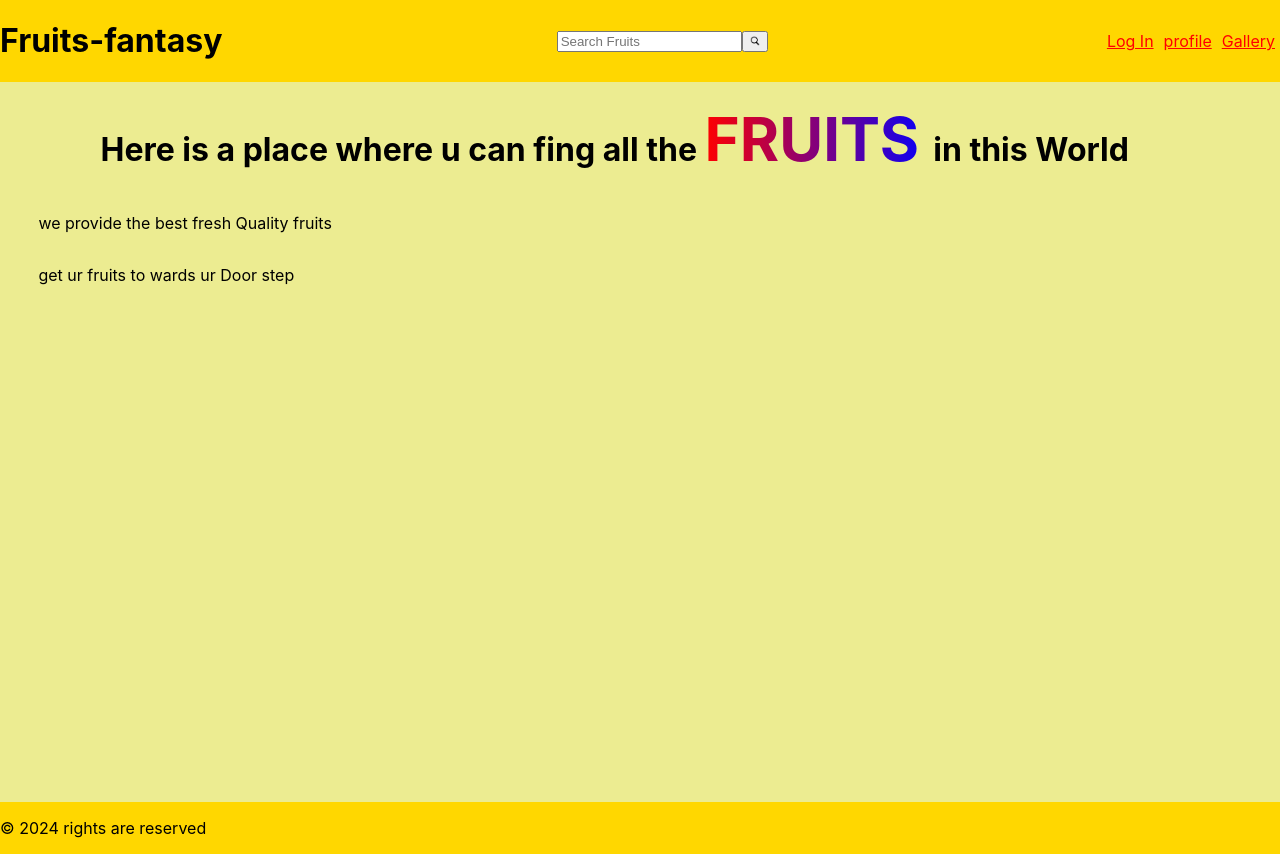
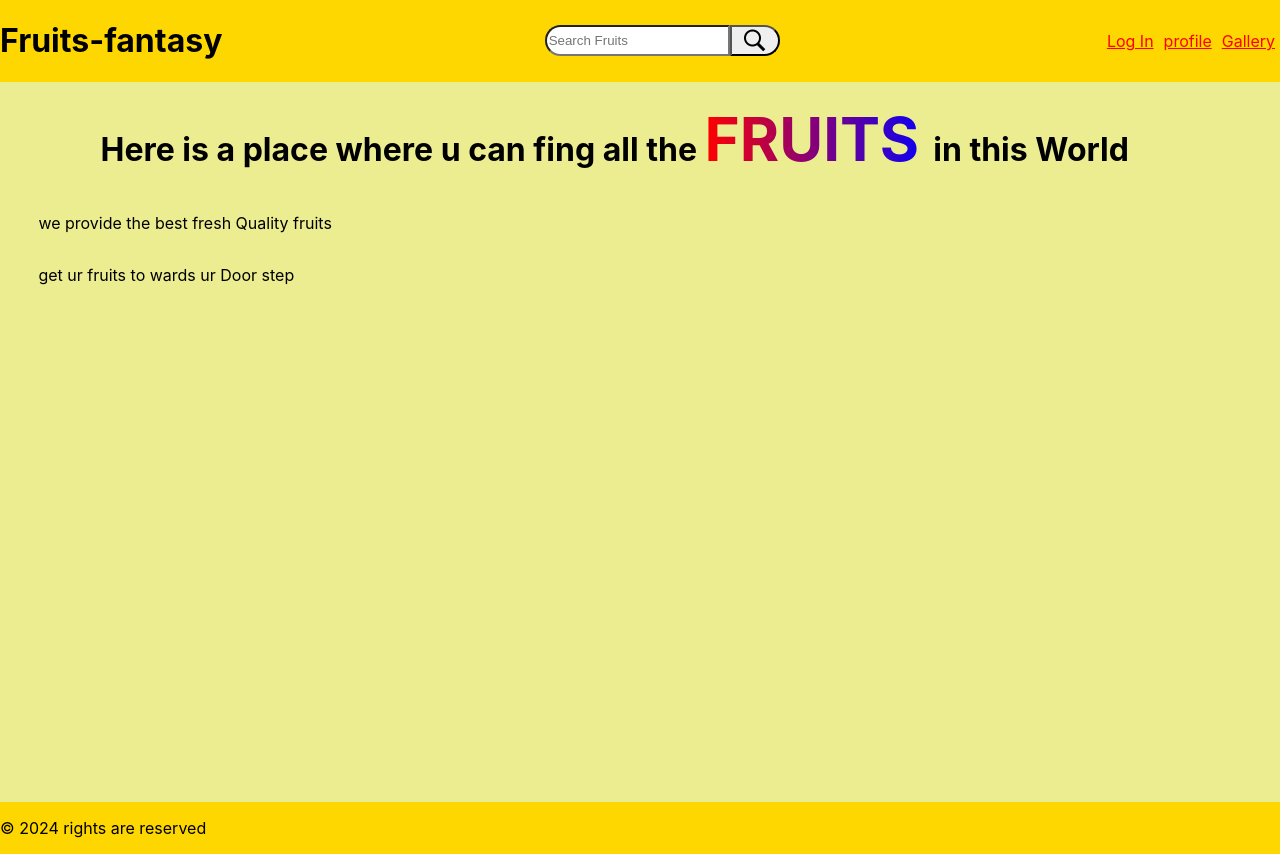
Before and after one commit to deekshith991/fruit-fantasy, a React (Create React App) app: page / in a window 1280 px wide. Built offline with nearby package versions, Linux system fonts and the light colour scheme.

Commit message:
styling Search box

```diff
--- a/src/App.css
+++ b/src/App.css
@@ -79,6 +79,26 @@ a {
 }
 
 #searchImageLogo {
-  width: 10px;
-  height: 10px;
+  width: 25px;
+  height: 25px;
 }
+
+#FruitsSearch {
+  display: flex;
+  justify-content: center;
+  align-items: center;
+}
+
+#SearchInput {
+  border-top-left-radius: 25px;
+  border-bottom-left-radius: 25px;
+  height: 25px;
+}
+
+#SearchFruit {
+  border-top-right-radius: 25px;
+  border-bottom-right-radius: 25px;
+  margin: 0px;
+  height: 31px;
+  width: 50px;
+}
--- a/src/component/Header.js
+++ b/src/component/Header.js
@@ -7,9 +7,9 @@ export default function Header() {
 
       <h1>Fruits-fantasy</h1>
       <div id="FruitsSearch">
-        <input type='text' placeholder="Search Fruits" />
-        <button type="submit">
-          <img id='searchImageLogo  ' alt="search" src="/assets/search_logo.png" height={'10px'} width={'10px'} /></button>
+        <input id='SearchInput' type='text' placeholder="Search Fruits" />
+        <button id='SearchFruit' type="submit">
+          <img id='searchImageLogo' alt="search" src="/assets/search_logo.png" height={'10px'} width={'10px'} /></button>
       </div>
       <div id='HeaderbuttonsRow'>
         <Link to="/Login">Log In</Link>
```
